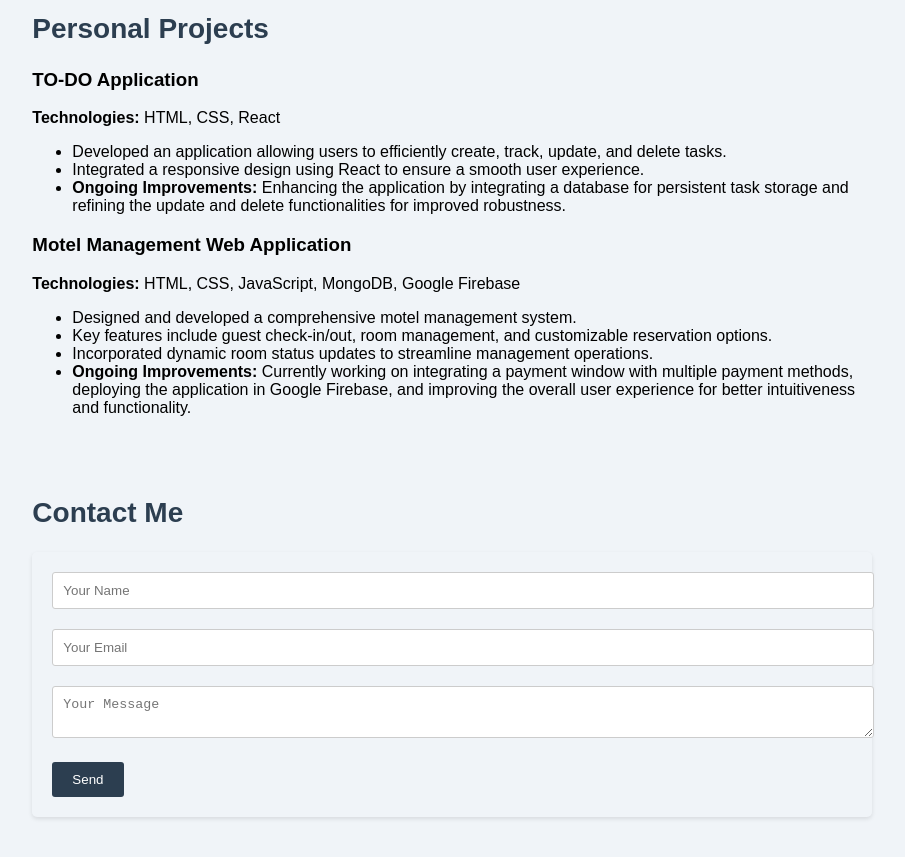
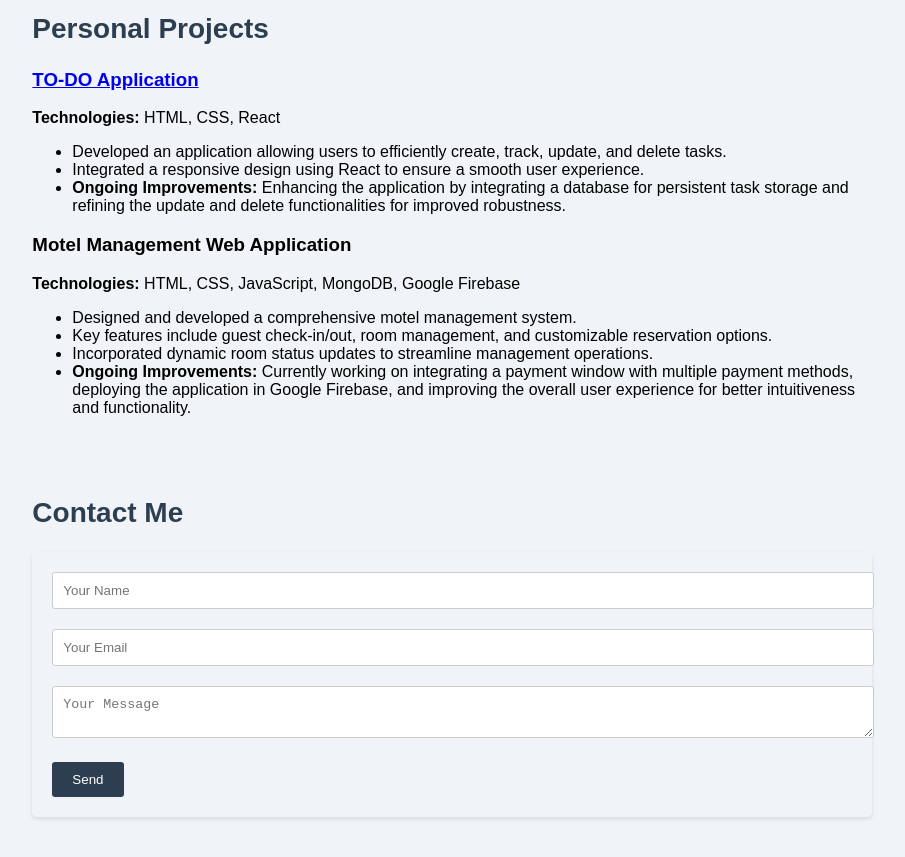
Before and after one commit to Epaprodith03/Epapradeith, a plain HTML site: page index.html in a window 1280 px wide. Shown: the part 2405-3262 px from the top of the page, without its empty margins (328-1233 px from the left). Drawn offline with Linux system fonts and the light colour scheme; a script that the page names is missing.

Commit message:
Update index.html

```diff
--- a/index.html
+++ b/index.html
@@ -174,7 +174,7 @@
           <h2>Personal Projects</h2>
 
           <div class="project-item">
-            <h3>TO-DO Application</h3>
+            <a href="https://epaprodith03.github.io/Epapradeith-TO-DO-React-application/"><h3>TO-DO Application</h3></a>
             <p><strong>Technologies:</strong> HTML, CSS, React</p>
             <ul>
               <li>Developed an application allowing users to efficiently create, track, update, and delete tasks.</li>
```
